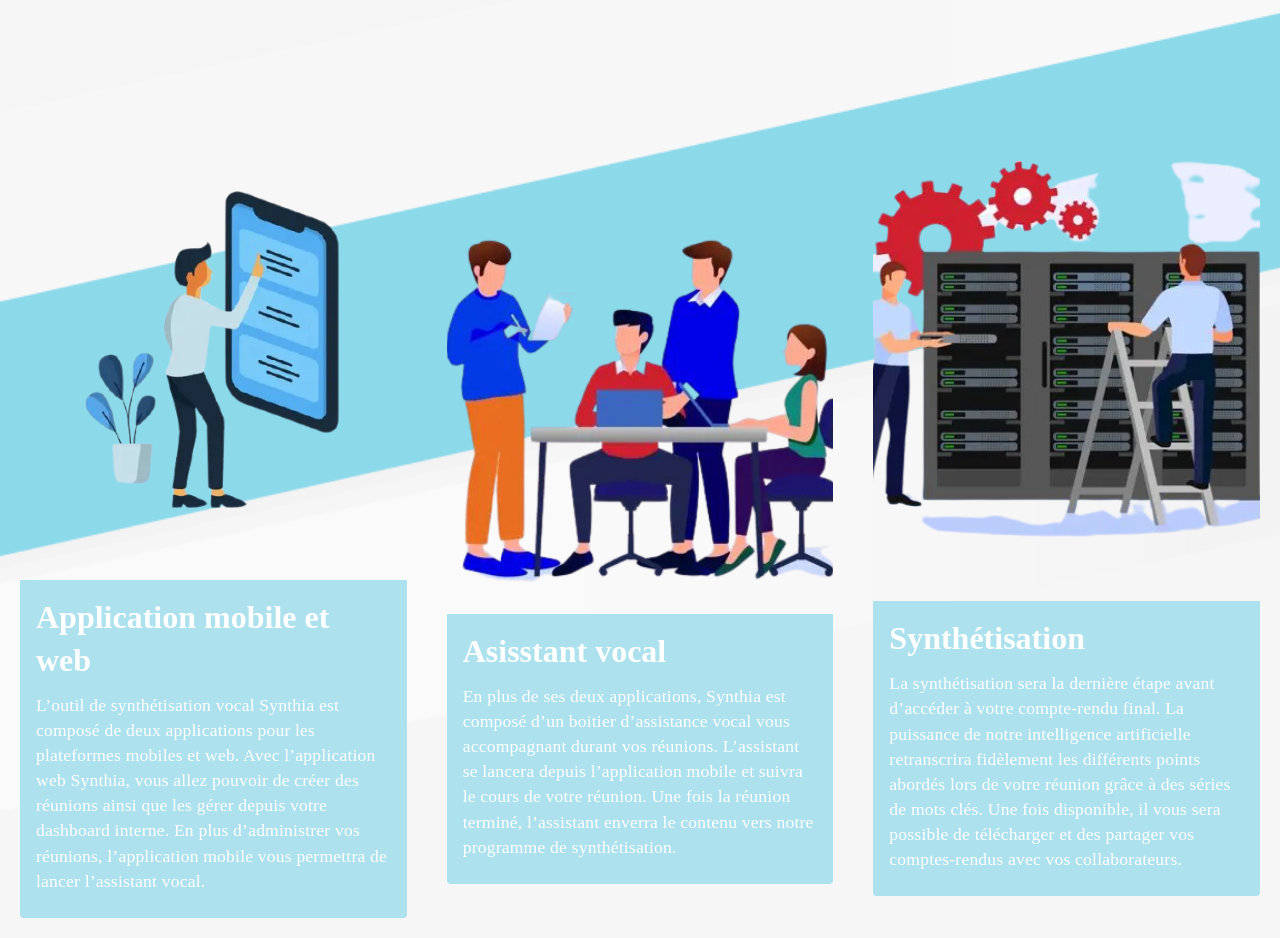
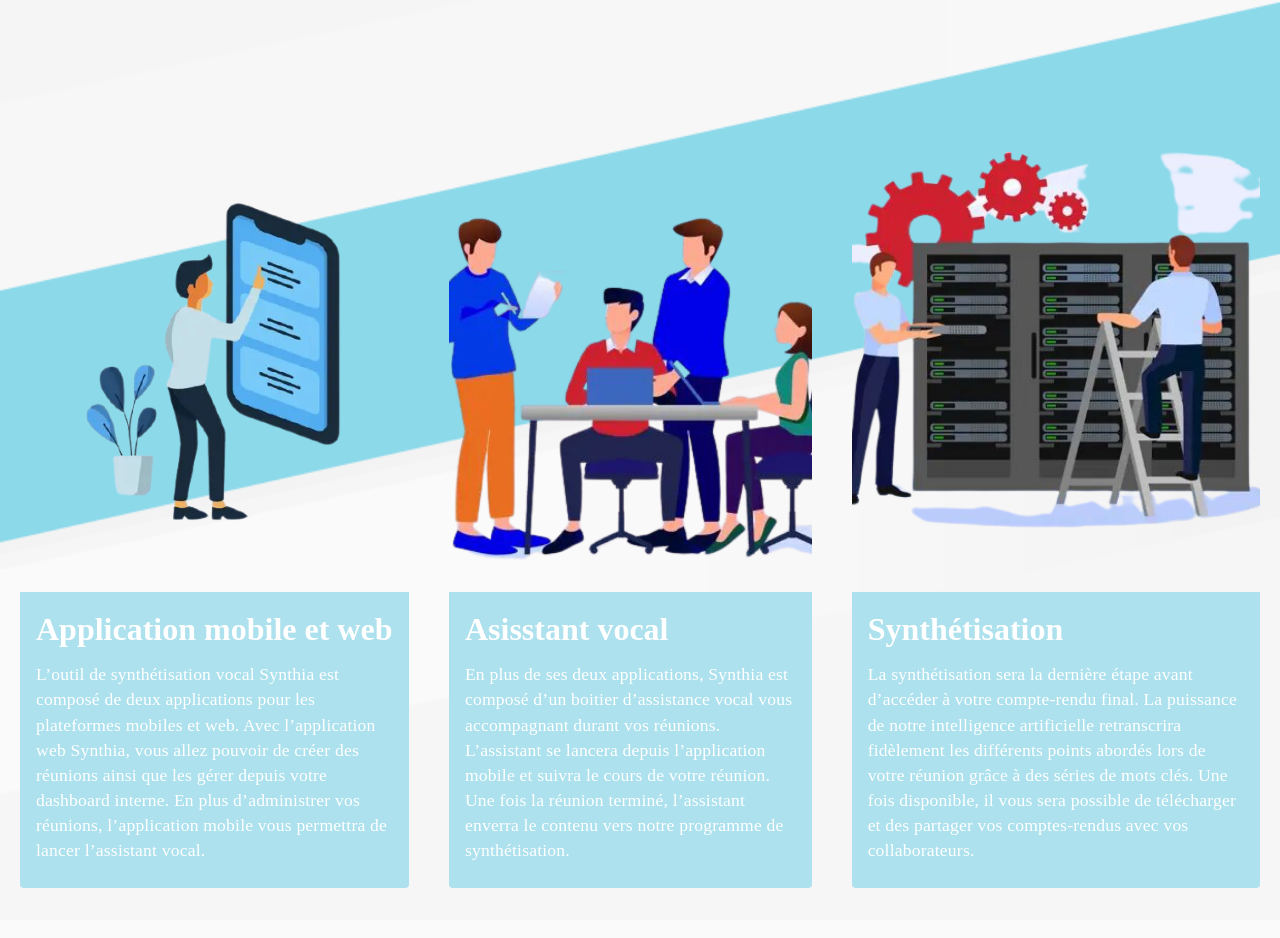
Before and after one commit to KillianBrnt/synthia_website, a React (Create React App) app in the folder synthiaweb/: page / in a window 1280 px wide. Shown: the part 680-1618 px from the top of the page. Built offline with nearby package versions, Linux system fonts and the light colour scheme.

Commit message:
fix(component): component should not be handling the animation, it shoulb be the work of the page

```diff
--- a/synthiaweb/src/Components/ImageCard/ImageCard.container.js
+++ b/synthiaweb/src/Components/ImageCard/ImageCard.container.js
@@ -3,7 +3,7 @@
 import PropTypes from "prop-types";
 
 const ImageCardContainer = (props) => {
-  return <ImageCard place={props.place} checked={props.checked} />;
+  return <ImageCard place={props.place} />;
 };
 
 ImageCardContainer.defaultProps = {
@@ -12,12 +12,10 @@
     description: "no description provided",
     imageUrl: "",
   },
-  checked: true,
 };
 
 ImageCardContainer.propTypes = {
   place: PropTypes.object,
-  checked: PropTypes.bool,
 };
 
 export default ImageCardContainer;
--- a/synthiaweb/src/Components/ImageCard/ImageCard.js
+++ b/synthiaweb/src/Components/ImageCard/ImageCard.js
@@ -5,7 +5,6 @@
 import CardContent from "@material-ui/core/CardContent";
 import CardMedia from "@material-ui/core/CardMedia";
 import Typography from "@material-ui/core/Typography";
-import { Collapse } from "@material-ui/core";
 
 const useStyles = makeStyles({
   root: {
@@ -36,7 +35,6 @@
   const classes = useStyles();
 
   return (
-    <Collapse in={props.checked} {...(props.checked ? { timeout: 1000 } : {})}>
       <Card elevation={0} className={classes.root}>
         <CardMedia
           className={classes.media}
@@ -62,7 +60,6 @@
           </Typography>
         </CardContent>
       </Card>
-    </Collapse>
   );
 }
 
@@ -72,10 +69,8 @@
     description: "no description provided",
     imageUrl: "",
   },
-  checked: true,
 };
 
 ImageCard.propTypes = {
   place: PropTypes.object,
-  checked: PropTypes.bool,
 };
--- a/synthiaweb/src/Components/TextCard/TextCard.js
+++ b/synthiaweb/src/Components/TextCard/TextCard.js
@@ -1,11 +1,10 @@
-import React, { useEffect, useState } from "react";
+import React from "react";
 import PropTypes from "prop-types";
 import { makeStyles } from "@material-ui/core/styles";
 import Card from "@material-ui/core/Card";
 import CardContent from "@material-ui/core/CardContent";
 import EmailCard from "../../Components/EmailCard";
 import Typography from "@material-ui/core/Typography";
-import Collapse from "@material-ui/core/Collapse";
 
 const useStyles = makeStyles({
   root: {
@@ -31,17 +30,8 @@
 
 export default function TextCard(props) {
   const classes = useStyles();
-  const [checked, setChecked] = useState(false);
-  useEffect(() => {
-    setChecked(true);
-  }, []);
 
   return (
-    <Collapse
-      in={checked}
-      {...(checked ? { timeout: 1000 } : {})}
-      collapsedHeight={50}
-    >
     <Card className={classes.root}>
       <CardContent>
         <Typography
@@ -63,7 +53,6 @@
         <EmailCard pushMail={props.pushMail} />
       </CardContent>
     </Card>
-    </Collapse>
   );
 }
 
--- a/synthiaweb/src/Pages/LandingPage/LandingPage.js
+++ b/synthiaweb/src/Pages/LandingPage/LandingPage.js
@@ -5,6 +5,7 @@
 import { CssBaseline } from "@material-ui/core";
 import ImageCard from "../../Components/ImageCard";
 import useWindowPosition from "../../hook/useWindowPosition";
+import { Collapse } from "@material-ui/core";
 
 const useStyles = makeStyles((theme) => ({
   root: {
@@ -35,9 +36,13 @@
       <CssBaseline />
       <Header />
       <div className={classes.synthiaInfo} id="synthia-info">
-        <ImageCard place={props.places[0]} checked={checked} />
-        <ImageCard place={props.places[1]} checked={checked} />
-        <ImageCard place={props.places[2]} checked={checked} />
+        <Collapse in={checked} {...(checked ? { timeout: 1000 } : {})}>
+          <div className={classes.synthiaInfo}>
+            <ImageCard place={props.places[0]} />
+            <ImageCard place={props.places[1]} />
+            <ImageCard place={props.places[2]} />
+          </div>
+        </Collapse>
       </div>
     </div>
   );
@@ -51,5 +56,4 @@
   place: PropTypes.arrayOf(PropTypes.object),
 };
 
-
 export default LandingPage;
--- a/synthiaweb/src/Pages/NewsLetterPage/NewsletterPage.js
+++ b/synthiaweb/src/Pages/NewsLetterPage/NewsletterPage.js
@@ -1,7 +1,8 @@
-import React from "react";
+import React, { useEffect, useState } from "react";
 import { makeStyles } from "@material-ui/core";
 import PropTypes from "prop-types";
 import TextCard from "../../Components/TextCard";
+import Collapse from "@material-ui/core/Collapse";
 
 const useStyles = makeStyles((theme) => ({
   root: {
@@ -23,16 +24,27 @@
 
 const NewsletterPage = (props) => {
   const classes = useStyles();
+  const [checked, setChecked] = useState(false);
   const text = {
     title: "News Letter",
     description:
       "A short description : Lorem ipsum dolor sit amet, consectetur adipiscing elit, sed do eiusmod tempor incididunt ut labore et dolore magna aliqua. Ut enim ad minim veniam, quis nostrud exercitation ullamco laboris nisi ut aliquip ex ea commodo consequat.",
-  }
+  };
+
+  useEffect(() => {
+    setChecked(true);
+  }, []);
 
   return (
     <div className={classes.root}>
       <div className={classes.container}>
-        <TextCard place={text} pushMail={props.pushMail}/>
+        <Collapse
+          in={checked}
+          {...(checked ? { timeout: 1000 } : {})}
+          collapsedHeight={50}
+        >
+          <TextCard place={text} pushMail={props.pushMail} />
+        </Collapse>
       </div>
     </div>
   );
```
Lines whose indentation alone changed are shown as unchanged.
